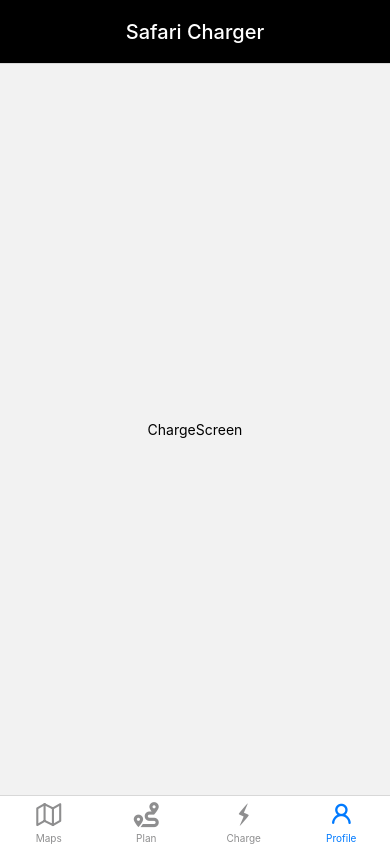
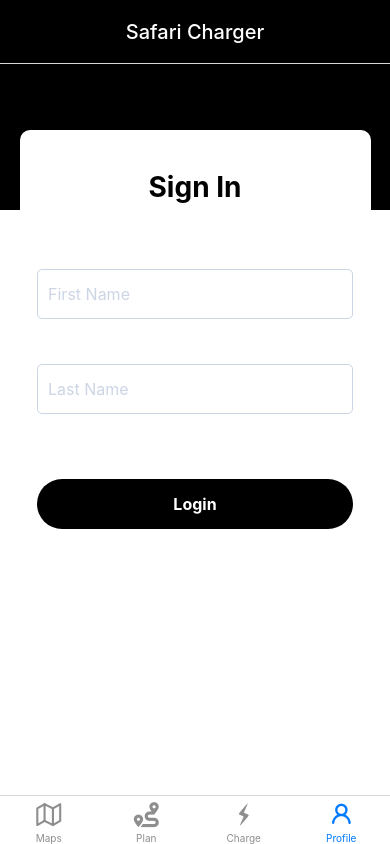
Before and after one commit to Musigwa/SafariCharger, a React Native app: screen /Profile in a window 390 px wide. Built offline with nearby package versions, Linux system fonts and the light colour scheme.

Commit message:
Implement the login screen

```diff
--- a/src/common/components/Cards/Modal.tsx
+++ b/src/common/components/Cards/Modal.tsx
@@ -1,14 +1,6 @@
 import styles from 'common/styles';
 import React from 'react';
-import {
-  Text,
-  View,
-  StyleSheet,
-  TouchableOpacity,
-  Image,
-  ScrollView,
-  Platform,
-} from 'react-native';
+import { Text, View, StyleSheet, TouchableOpacity, Image } from 'react-native';
 import Icon from '../Icon';
 
 type ModalType = {
@@ -20,9 +12,6 @@ type ModalType = {
 const CardModal = ({ flexValue, onPress, item, isOpen }: ModalType) => {
   const { absoluteFill } = StyleSheet;
   const isSwap = item.key?.includes('bar');
-
-  if (Platform.OS === 'android') {
-  }
 
   return isOpen ? (
     <View style={[style.container, absoluteFill]}>
--- a/src/common/components/Icon.tsx
+++ b/src/common/components/Icon.tsx
@@ -55,6 +55,7 @@ type IconType = {
   color: string | number;
   type?: string;
 };
+
 export const Icon = (props: IconType & any) => {
   const {
     size = 25,
--- a/src/navigation/Private/Profile.tsx
+++ b/src/navigation/Private/Profile.tsx
@@ -3,6 +3,7 @@ import React from 'react';
 import constants from '../../constants';
 
 import ChargeScreen from 'screens/Charge';
+import LoginScreen from 'screens/Login';
 
 const { routeNames } = constants;
 const Stack = createNativeStackNavigator();
@@ -10,6 +11,7 @@ const Stack = createNativeStackNavigator();
 const ProfileStack = () => {
   return (
     <Stack.Navigator screenOptions={{ header: () => null }}>
+      <Stack.Screen name={routeNames.LOGIN} component={LoginScreen} />
       <Stack.Screen name={routeNames.Profile} component={ChargeScreen} />
     </Stack.Navigator>
   );
--- a/src/screens/Login.tsx
+++ b/src/screens/Login.tsx
@@ -1,13 +1,89 @@
-import { View, Text } from 'react-native';
+import {
+  View,
+  Text,
+  StyleSheet,
+  TextInput,
+  TouchableOpacity,
+} from 'react-native';
 import React from 'react';
 import styles from 'common/styles';
 
 const LoginScreen = () => {
   return (
-    <View style={styles.flexCenter}>
-      <Text>Login</Text>
+    <View style={style.container}>
+      <View style={style.topBanner} />
+      <View style={style.form}>
+        <Text style={style.headerTitle}>Sign In</Text>
+        <View style={style.inputContainer}>
+          <TextInput
+            placeholder="First Name"
+            clearButtonMode="always"
+            style={style.input}
+          />
+          <TextInput
+            placeholder="Last Name"
+            clearButtonMode="always"
+            style={style.input}
+          />
+        </View>
+        <TouchableOpacity activeOpacity={0.8} style={style.btnContainer}>
+          <Text style={style.btnText}>Login</Text>
+        </TouchableOpacity>
+      </View>
     </View>
   );
 };
 
 export default LoginScreen;
+
+const style = StyleSheet.create({
+  container: {
+    alignItems: 'center',
+    flex: 1,
+    backgroundColor: 'white',
+  },
+  topBanner: { backgroundColor: 'black', height: '20%', width: '100%' },
+  form: {
+    width: '90%',
+    height: '60%',
+    backgroundColor: 'white',
+    position: 'relative',
+    top: -80,
+    ...styles.center,
+    justifyContent: 'space-between',
+    paddingVertical: 40,
+    borderRadius: 10,
+  },
+  headerTitle: {
+    fontSize: 28,
+    fontWeight: 'bold',
+  },
+  inputContainer: {
+    width: '100%',
+    flex: 0.53,
+    alignItems: 'center',
+    justifyContent: 'space-between',
+  },
+  input: {
+    fontSize: 16,
+    width: '90%',
+    padding: 10,
+    borderWidth: 0.5,
+    borderColor: 'rgba(182, 195, 217,0.7)',
+    borderRadius: 5,
+    height: 50,
+    color: 'rgba(182, 195, 217, 0.7)',
+  },
+  btnContainer: {
+    backgroundColor: 'black',
+    borderRadius: 30,
+    paddingVertical: 15,
+    width: '90%',
+  },
+  btnText: {
+    color: 'white',
+    textAlign: 'center',
+    fontWeight: '700',
+    fontSize: 16,
+  },
+});
```
Also changed, not shown: 1 other file (tests, documents, lock files or other folders).
